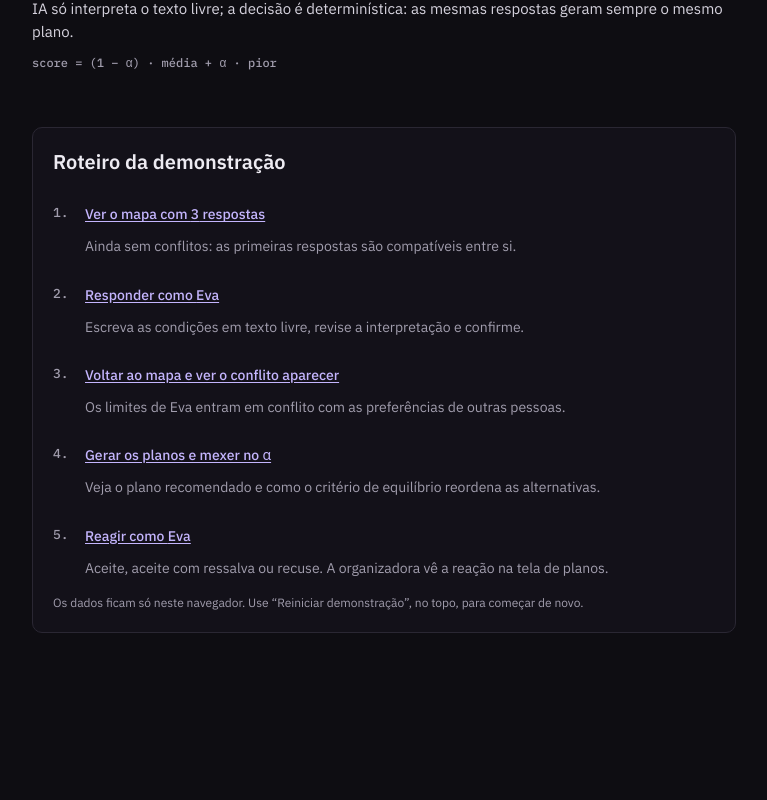
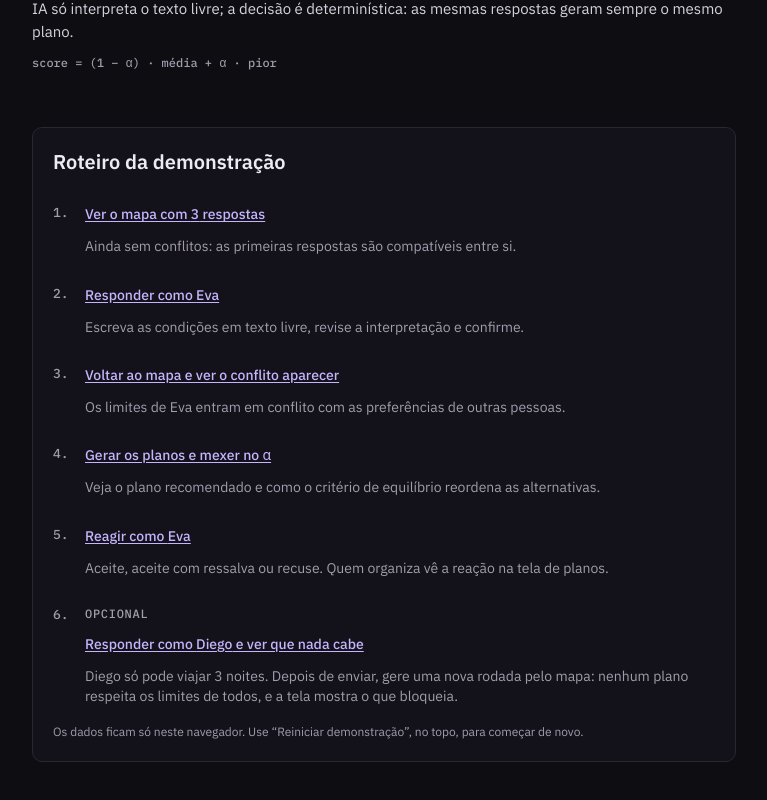
Before and after one commit to Adilla-rgp/sitedeviagem, a React (Vite) app: page / in a window 1280 px wide. Shown: the part 859-1659 px from the top of the page, without its empty margins (256-1023 px from the left). Before the commit the page ends 1548 px from the top, so only its background shows below. Built offline with nearby package versions, Linux system fonts and the light colour scheme.

Commit message:
feat: add optional demo step where nothing fits

```diff
--- a/src/lib/demo.ts
+++ b/src/lib/demo.ts
@@ -6,6 +6,11 @@ import { members, trip, TRIP_ID, tripDestinationIds } from '../mocks/trip-july'
 const guest = members.find((member) => member.display_name === 'Eva') ?? members[0]
 
 export const demoGuestName = guest.display_name
+
+/** Quem responde no passo opcional: com o limite de datas dessa pessoa, nada cabe. */
+const blockingGuest = members.find((member) => member.display_name === 'Diego') ?? members[members.length - 1]
+
+export const demoBlockingGuestName = blockingGuest.display_name
 
 /** Resumo do estado inicial, para a página inicial. */
 export const demoSummary = {
@@ -20,6 +25,7 @@ export const demoPaths = {
   plans: `/viagens/${TRIP_ID}/planos`,
   guestResponse: `/convite/${guest.invite_token}`,
   guestPlan: `/convite/${guest.invite_token}/plano`,
+  blockingGuestResponse: `/convite/${blockingGuest.invite_token}`,
 }
 
 /** Volta os dados de exemplo ao início: 3 de 5 respostas e nenhum plano. */
--- a/src/pages/home/index.tsx
+++ b/src/pages/home/index.tsx
@@ -1,9 +1,10 @@
+import type { ReactNode } from 'react'
 import { Link } from 'react-router-dom'
 import { BrandMark } from '../../components/brand-mark'
 import { buttonVariants } from '../../components/button-styles'
 import { brand } from '../../config/brand'
 import { demoConfig } from '../../config/demo'
-import { demoGuestName, demoPaths, demoSummary, resetDemo } from '../../lib/demo'
+import { demoBlockingGuestName, demoGuestName, demoPaths, demoSummary, resetDemo } from '../../lib/demo'
 import { formatCount } from '../../lib/format'
 import { useDocumentTitle } from '../../lib/use-document-title'
 
@@ -27,7 +28,7 @@ const linkClass = 'inline-flex min-h-11 items-center text-accent-soft underline
 export function HomePage() {
   useDocumentTitle('Planejador de viagens em grupo')
 
-  const tour = [
+  const tour: { link: ReactNode; text: string; optional?: boolean }[] = [
     {
       // Link comum (não do Router): recarrega a página já com os dados reiniciados.
       link: (
@@ -67,7 +68,16 @@ export function HomePage() {
           Reagir como {demoGuestName}
         </Link>
       ),
-      text: 'Aceite, aceite com ressalva ou recuse. A organizadora vê a reação na tela de planos.',
+      text: 'Aceite, aceite com ressalva ou recuse. Quem organiza vê a reação na tela de planos.',
+    },
+    {
+      link: (
+        <Link to={demoPaths.blockingGuestResponse} className={linkClass}>
+          Responder como {demoBlockingGuestName} e ver que nada cabe
+        </Link>
+      ),
+      text: `${demoBlockingGuestName} só pode viajar 3 noites. Depois de enviar, gere uma nova rodada pelo mapa: nenhum plano respeita os limites de todos, e a tela mostra o que bloqueia.`,
+      optional: true,
     },
   ]
 
@@ -144,6 +154,11 @@ export function HomePage() {
                 <li key={index} className="grid grid-cols-[24px_minmax(0,1fr)] gap-x-2 text-sm leading-[1.45]">
                   <span className="pt-3 font-mono text-[13px] font-medium text-ink-muted">{index + 1}.</span>
                   <div className="flex flex-col">
+                    {step.optional && (
+                      <span className="pt-3 font-mono text-xs font-medium uppercase tracking-[0.06em] text-ink-muted">
+                        Opcional
+                      </span>
+                    )}
                     <span className="font-medium">{step.link}</span>
                     <span className="text-ink-muted">{step.text}</span>
                   </div>
```
